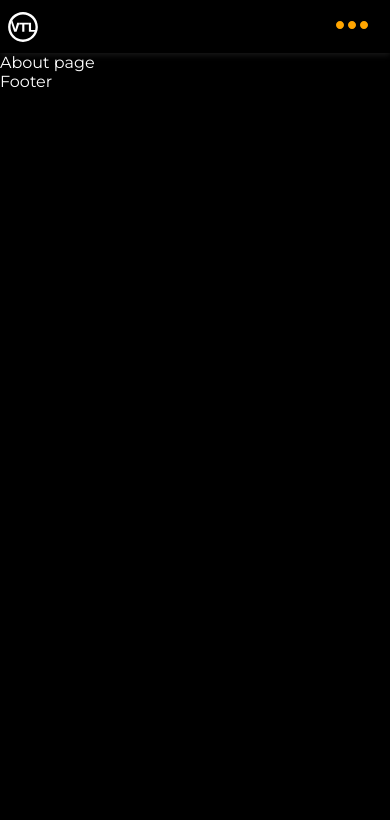
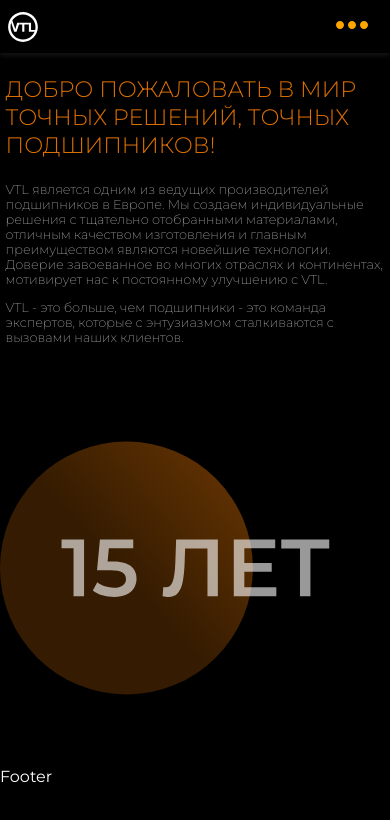
Before and after one commit to bl1nkker/vtl-project, a Next.js app: page /about in a window 390 px wide. Shown: the top 820 px of the page. Built offline with nearby package versions, Linux system fonts and the light colour scheme.

Commit message:
added about (still not ready on design)

```diff
--- a/pages/about.tsx
+++ b/pages/about.tsx
@@ -1,9 +1,33 @@
 import React from "react";
+import styles from "./../styles/About.module.scss";
+import Image from "next/image";
+import fifteenYearImg from "./../public/imports/15-years.svg";
 
 interface Props {}
 
 const About = (props: Props) => {
-  return <div>About page</div>;
+  return (
+    <main className={styles.main}>
+      <section className={styles.content__header}>
+        <h3>добро пожаловать в мир точных решений, точных подшипников!</h3>
+        <p>
+          VTL является одним из ведущих производителей подшипников в Европе. Мы
+          создаем индивидуальные решения с тщательно отобранными материалами,
+          отличным качеством изготовления и главным преимуществом являются
+          новейшие технологии. Доверие завоеванное во многих отраслях и
+          континентах, мотивирует нас к постоянному улучшению с VTL.
+        </p>
+        <p>
+          VTL - это больше, чем подшипники - это команда экспертов, которые с
+          энтузиазмом сталкиваются с вызовами наших клиентов.
+        </p>
+      </section>
+
+      <section className={styles.content__illustration}>
+        <Image src={fifteenYearImg} alt="bearing-1" width={640} height={640} />
+      </section>
+    </main>
+  );
 };
 
 export default About;
--- /dev/null
+++ b/styles/About.module.scss
@@ -0,0 +1,23 @@
+@import "utils/config";
+@import "utils/mixins";
+
+@media only screen and (max-width: 768px) {
+  .main {
+    @include flex-box(column, space-between, left);
+    .content__header {
+      margin-bottom: $margin-mini-value;
+      padding: 0 $padding-left-value;
+      h3 {
+        font-weight: $font-weight-headers;
+        font-size: $font-size-headers;
+        text-transform: uppercase;
+        color: $color-orange;
+      }
+      p {
+        font-weight: $font-weight-paragraphs;
+        font-size: $font-size-paragraphs;
+        color: $color-secondary;
+      }
+    }
+  }
+}
```
